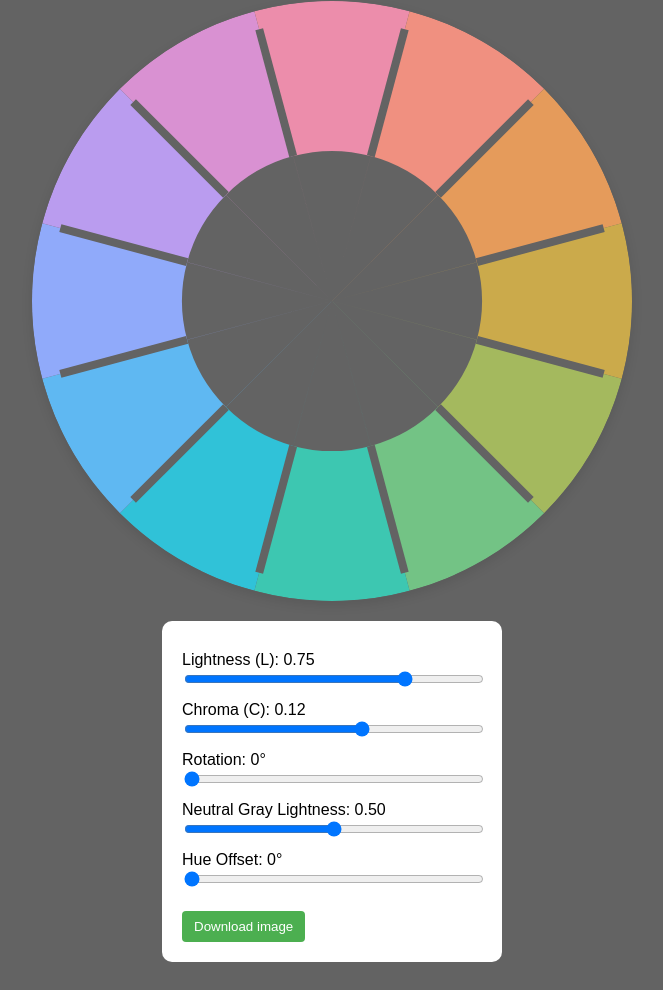
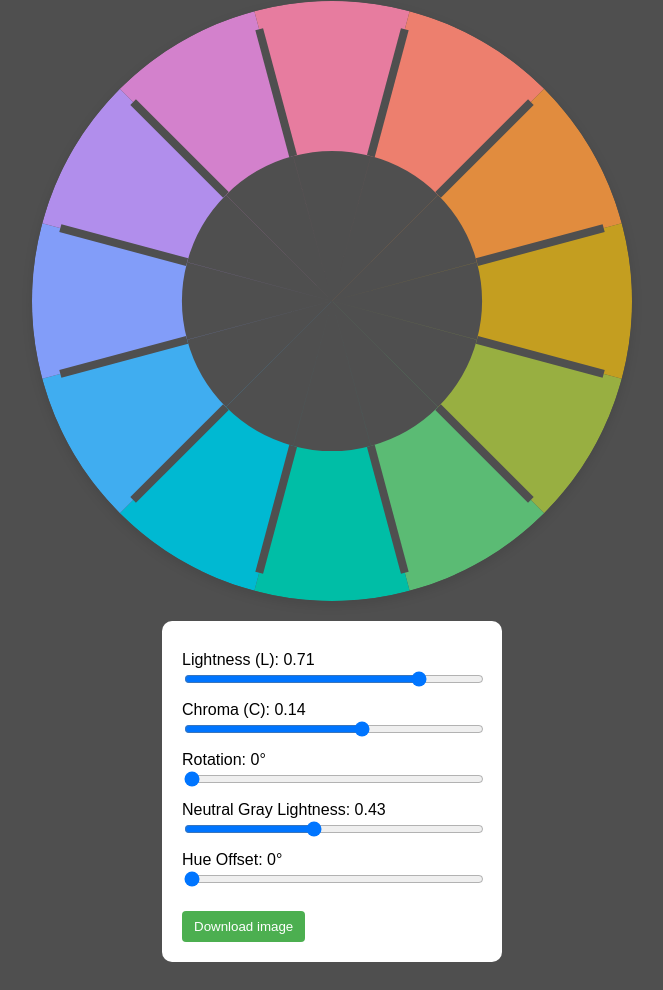
Before and after one commit to Evthron/oklch-color-wheel, a website: page public/index.html in a window 1280 px wide. Shown: the part 127-1117 px from the top of the page, without its empty margins (308-971 px from the left). Drawn offline with Linux system fonts and the light colour scheme.

Commit message:
use more discrete steps

```diff
--- a/public/index.html
+++ b/public/index.html
@@ -37,14 +37,14 @@
 
     <div class="controls">
       <label>
-        Lightness (L): <span id="lValue">0.75</span>
+        Lightness (L): <span id="lValue">0.71</span>
         <input
           type="range"
           id="lControl"
-          min="0"
-          max="1"
-          step="0.01"
-          value="0.75"
+          min="0.143"
+          max="0.86"
+          step="0.143"
+          value="0.714"
         />
       </label>
       <label>
@@ -52,9 +52,9 @@
         <input
           type="range"
           id="cControl"
-          min="0"
-          max="0.2"
-          step="0.01"
+          min="0.03"
+          max="0.21"
+          step="0.036"
           value="0.12"
         />
       </label>
@@ -70,19 +70,19 @@
         />
       </label>
       <label>
-        Neutral Gray Lightness: <span id="grayValue">0.5</span>
+        Neutral Gray Lightness: <span id="grayValue">0.43</span>
         <input
           type="range"
           id="grayControl"
           min="0"
           max="1"
-          step="0.01"
-          value="0.5"
+          step="0.1428"
+          value="0.43"
         />
       </label>
       <label>
         Hue Offset: <span id="hueOffsetValue">0</span>°
-        <input type="range" id="hueOffsetControl" min="0" max="15" value="0" />
+        <input type="range" id="hueOffsetControl" min="0" max="15" step="3.75" value="0" />
       </label>
       <button
         id="downloadBtn"
```
